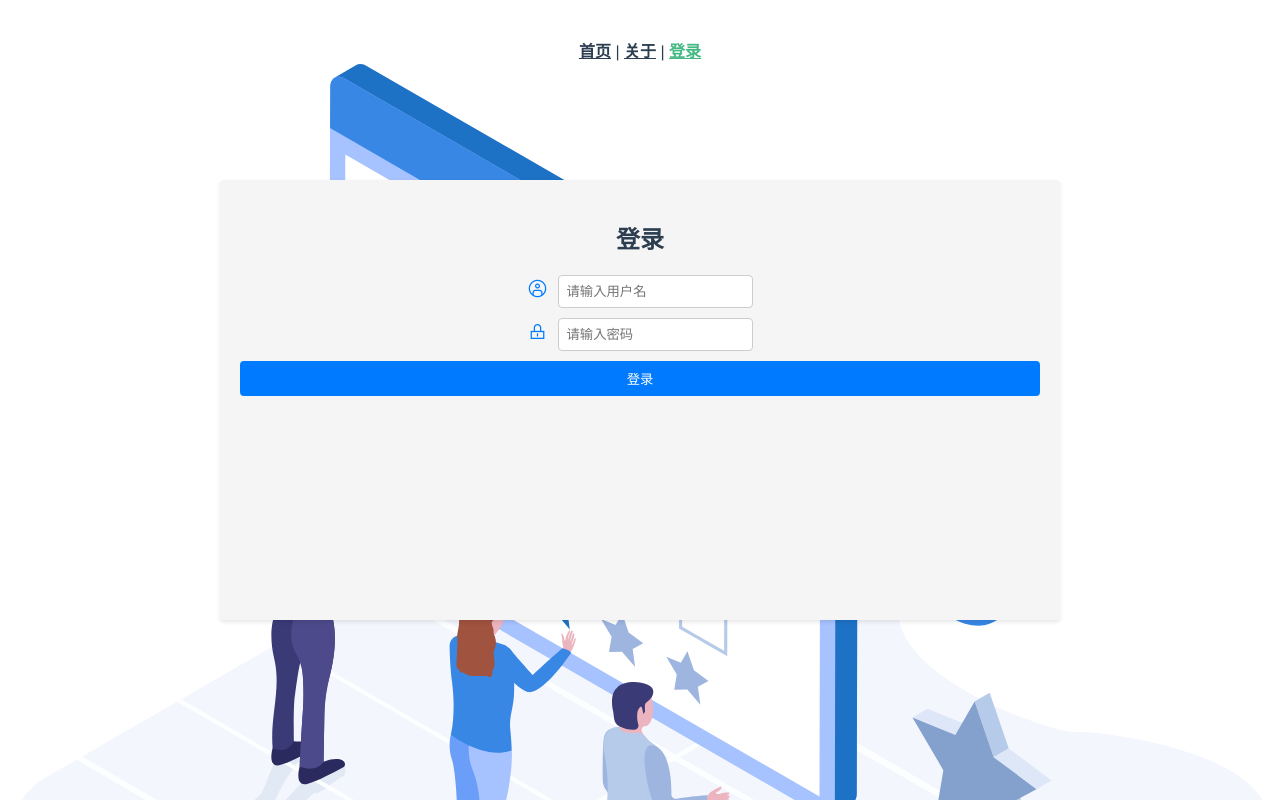
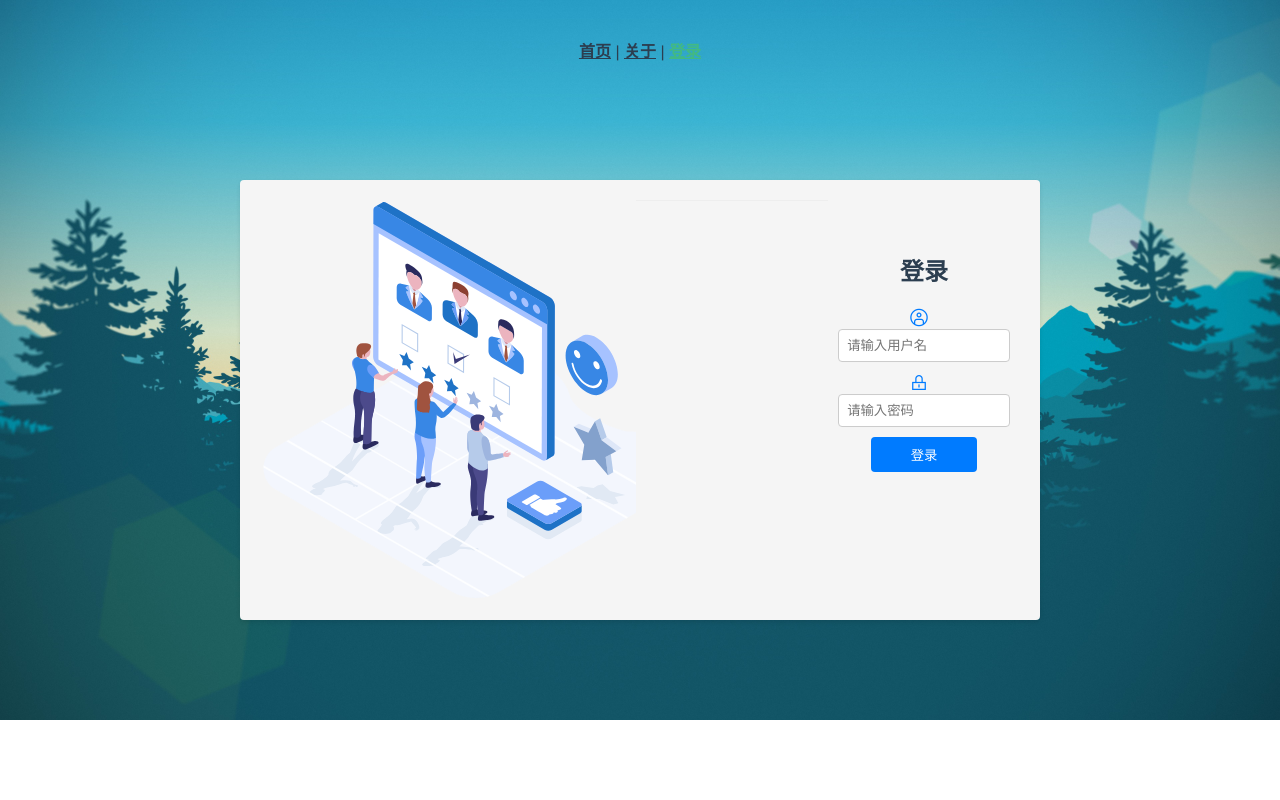
Before and after one commit to SleepyAxin/QuestXin-frontend, a Vue app: page /login in a window 1280 px wide. Built offline with nearby package versions, Linux system fonts and the light colour scheme.

Commit message:
登录界面修改

```diff
--- a/src/css/Global.css
+++ b/src/css/Global.css
@@ -1,6 +1,6 @@
 body
 {
-    background-image: url("../assets/quest.svg");
+    background-image: url("../assets/background.jpg");
     background-repeat: no-repeat;
     background-size: cover;
 }
--- a/src/views/LoginView.vue
+++ b/src/views/LoginView.vue
@@ -1,17 +1,22 @@
 <template>
   <div class="LoginContainer">
     <div class="LoginBox">
-      <h2 class="LoginTitle">登录</h2>
+      <form class="ImageForm">
+      </form>
+      <!-- 分隔线 -->
+      <div class="Separator">
+      </div>
       <form class="LoginForm">
+        <h2 class="LoginTitle">登录</h2>
         <div class="FormGroup">
           <!-- 用户图标 -->
           <span class="IconFont">&#xe656;</span>
-          <input type="text" id="username" v-model="username" placeholder="请输入用户名">
+          <input class="InputField" type="text" id="username" v-model="username" placeholder="请输入用户名">
         </div>
         <div class="FormGroup">
           <!-- 密码图标 -->
           <span class="IconFont">&#xe64d;</span>
-          <input type="password" id="password" v-model="password" placeholder="请输入密码">
+          <input class="InputField" type="password" id="password" v-model="password" placeholder="请输入密码">
         </div>
         <button type="submit" class="LoginButton" @click="login">登录</button>
       </form>
@@ -24,14 +29,17 @@ export default
 {
   data()
   {
-    return { username: '', password: '' };
+    return { username: '', password: '' }
   },
   methods:
   {
     // 登录逻辑
-    login() { console.log('登录信息:', this.username, this.password); }
+    login()
+    {
+      console.log('登录信息:', this.username, this.password)
+    }
   }
-};
+}
 </script>
 
 <style scoped>
@@ -44,17 +52,29 @@ export default
   display: flex;
   justify-content: center;
   align-items: center;
-
+  height: 400px;
+  width: 800px;
 }
 
 .LoginBox
 {
-  width: 800px;
-  height: 400px;
+  width: 100%;
+  height: 100%;
   padding: 20px;
   background-color: #f5f5f5;
   border-radius: 4px;
   box-shadow: 0 2px 4px rgba(0, 0, 0, 0.1);
+  display: flex;
+  align-items: center;
+}
+
+.Separator
+{
+  width: 100%;
+  height: 100%;
+  border: none; /* 移除默认的边框样式 */
+  margin: 10px 0; /* 设置上下的边距 */
+  border-top: 1px solid #eee; /* 设置顶部边框，可以自定义颜色和样式 */
 }
 
 .LoginTitle
@@ -65,8 +85,10 @@ export default
 
 .LoginForm
 {
+  width: 100%;
   display: flex;
   flex-direction: column;
+  transform: translateY(-20%);    /* 向下偏移量 */
 }
 
 .FormGroup
@@ -74,14 +96,35 @@ export default
   margin-bottom: 10px;
 }
 
+.InputField
+{
+  width: 80%;
+  padding: 8px;
+  border: 1px solid #ccc;
+  border-radius: 4px;
+}
+
 .LoginButton
 {
-  padding: 8px 10px;
+  padding: 8px 40px; /* 缩小按钮宽度 */
   background-color: #007bff;
   color: #fff;
   border: none;
   border-radius: 4px;
   cursor: pointer;
+  width: auto; /* 恢复按钮宽度自适应 */
+  margin: auto;
+}
+
+.ImageForm
+{
+  width: 175%;
+  height: 100%;
+  padding: 20px;
+  background: #f5f5f5 url("../assets/quest.svg") no-repeat;
+  background-size: cover;
+  border-radius: 4px;
+
 }
 
 .IconFont
```
Also changed, not shown: src/assets/background.jpg (added), 1 other file (tests, documents, lock files or other folders).
